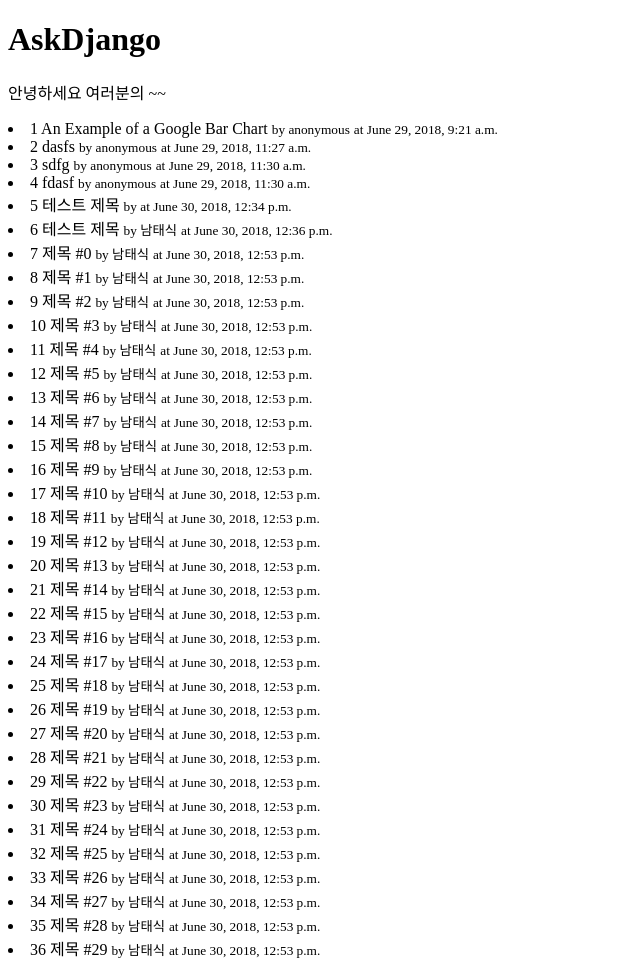
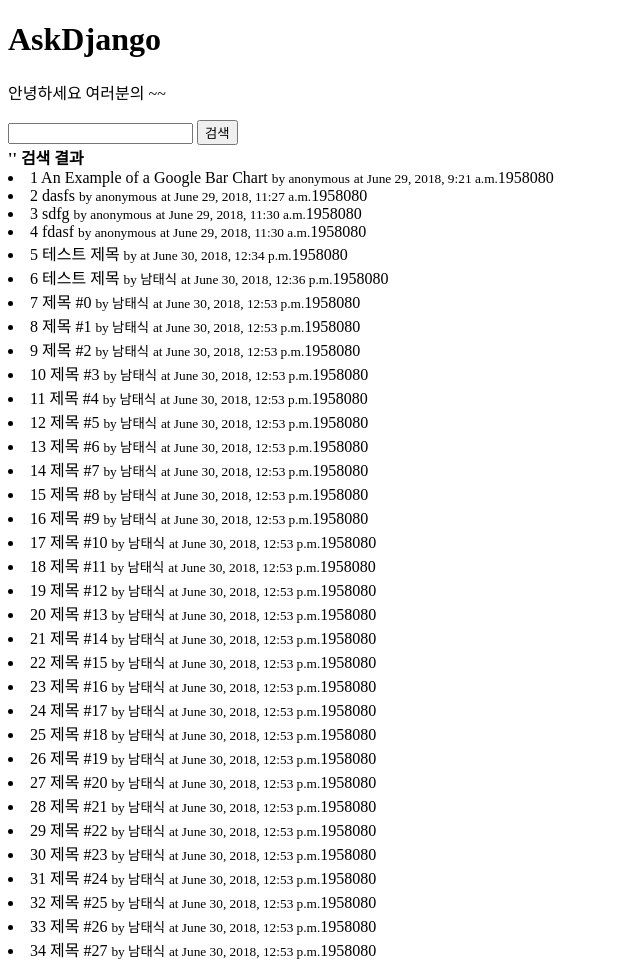
Before and after one commit to hagull/Django, a Django app: page /blog/ in a window 1280 px wide. Shown: the top 961 px of the page, without its empty margins (0-640 px from the left). Run offline with Django 3.2, Linux system fonts and the light colour scheme; data comes from the database, SQL or seed files in the repository.

Commit message:
2018.07.02. 강의 진행-2 데이터베이스 접근 및 검색기능 프론트엔드 구현

```diff
--- a/askdjango/blog/templates/blog/post_list.html
+++ b/askdjango/blog/templates/blog/post_list.html
@@ -12,12 +12,17 @@
 <p>
 안녕하세요 여러분의 ~~
 </p>
+<form action="" method ="get">
+    <input type="text" name="q" value = "{{q}}"/>
+    <input type="submit" value ="검색" />
+</form>
+<strong>'{{ q }}' 검색 결과</strong>
 {% for post in post_list %}
 <li>
     {{post.id}}
     {{post.title}}
     <small>by {{post.author}}</small>
-    <small>at {{post.updated_at}}</small>
+    <small>at {{post.updated_at}}</small>1958080
 </li>
 {% endfor %}
 <ul>
--- a/askdjango/blog/views.py
+++ b/askdjango/blog/views.py
@@ -4,6 +4,10 @@
 # Create your views here.
 def post_list(request):
     qs = Post.objects.all()
+    q = request.GET.get('q','')
+    if q:
+        qs = qs.filter(title__icontains = q)
     return render(request, 'blog/post_list.html', {
         'post_list' : qs,
+        'q' :q,
     })
```
